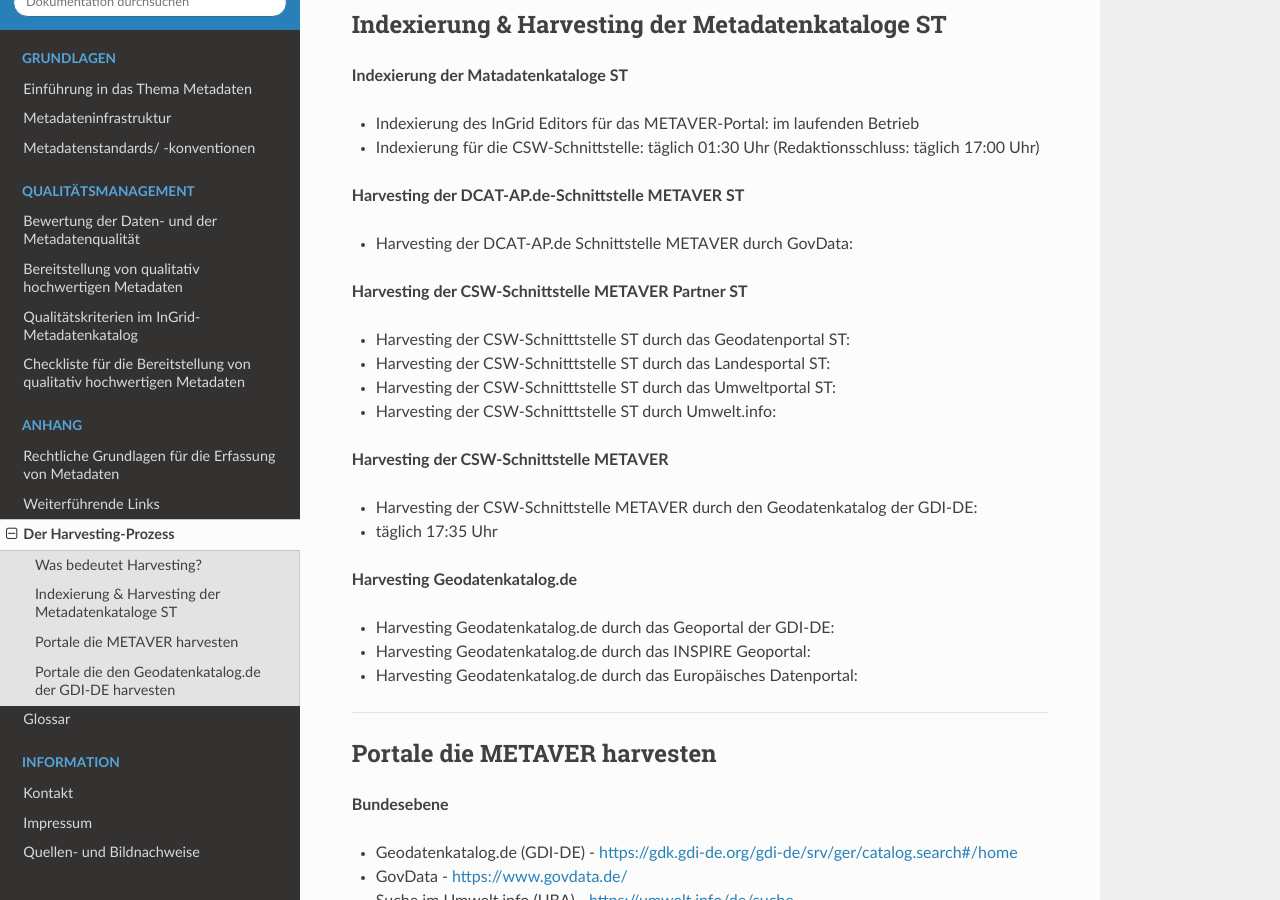
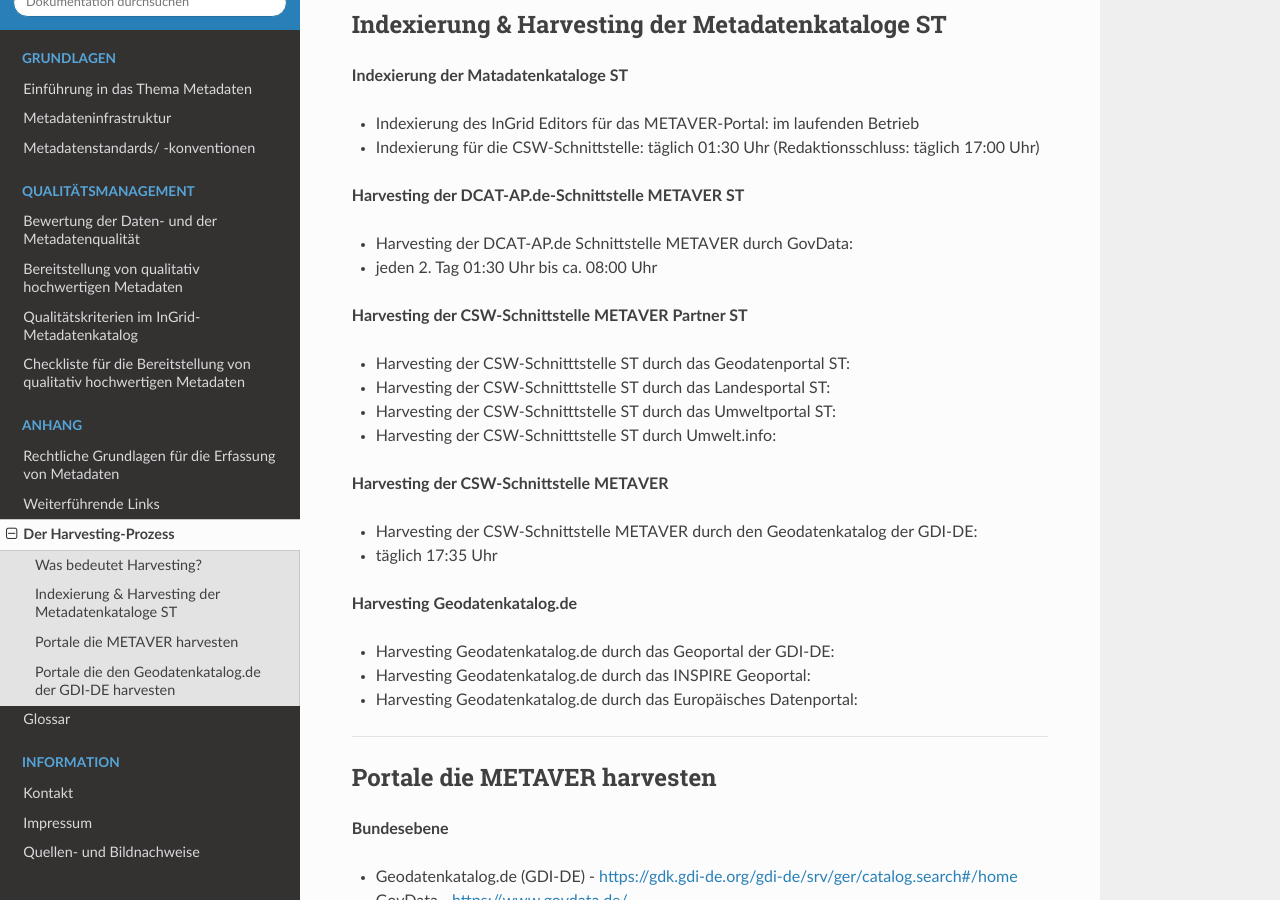
Before and after one commit to tomiwo/ingrid-mdk-st-high-quality-metadata, a Sphinx documentation site: the page built from docs/anhang/harvesting-prozess.rst, in a window 1280 px wide and 900 px high, scrolled down 377 px. Built offline with Sphinx 7.4.7 and the Read the Docs theme 3.1.0, drawn with Linux system fonts in a browser that asks for light colours.

Commit message:
Update harvesting-prozess.rst

```diff
--- a/docs/anhang/harvesting-prozess.rst
+++ b/docs/anhang/harvesting-prozess.rst
@@ -25,6 +25,7 @@
 **Harvesting der DCAT-AP.de-Schnittstelle METAVER ST**
 
 - Harvesting der DCAT-AP.de Schnittstelle METAVER durch GovData:
+- jeden 2. Tag 01:30 Uhr bis ca. 08:00 Uhr
 
 
 **Harvesting der CSW-Schnittstelle METAVER Partner ST**
```
